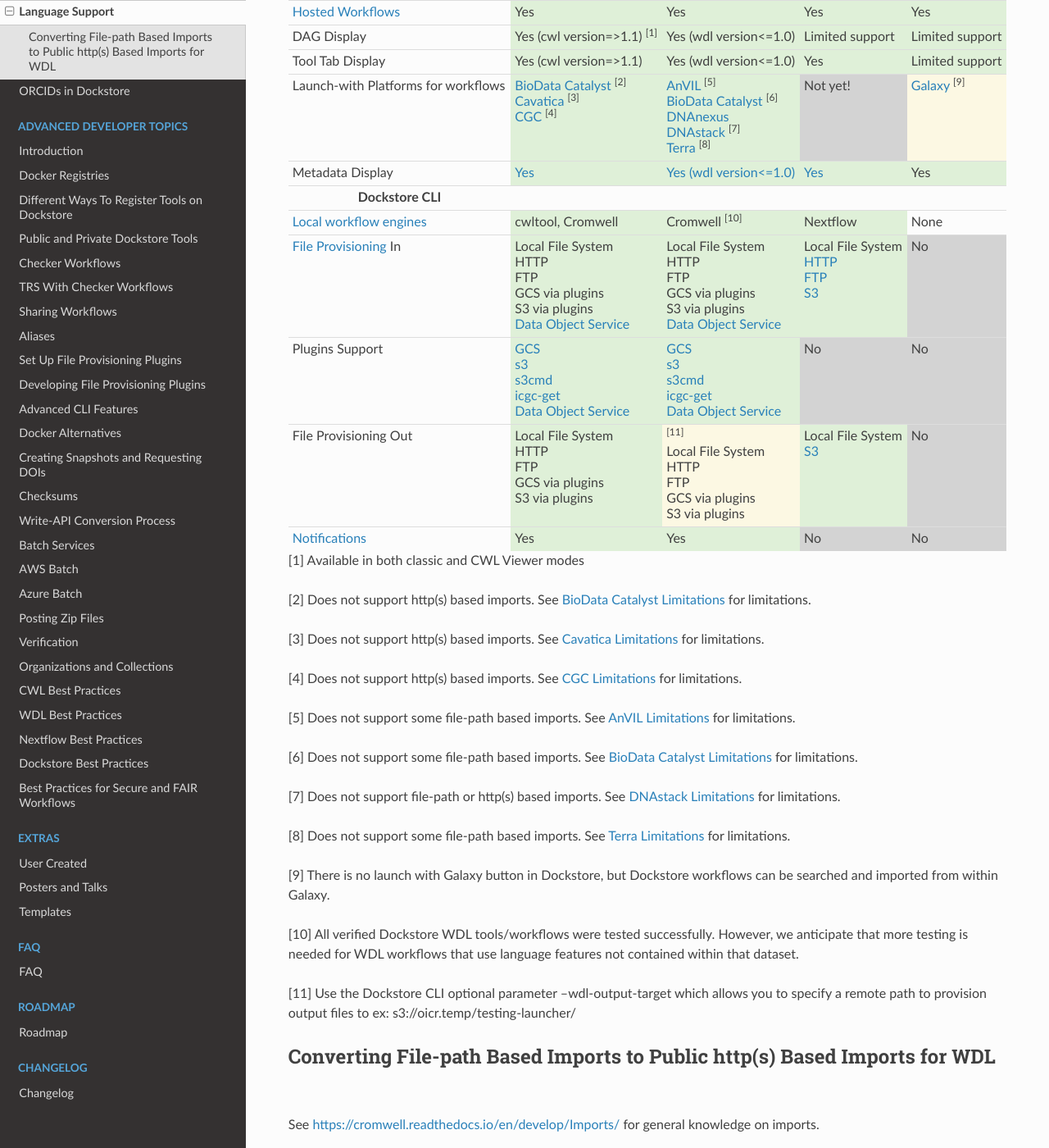
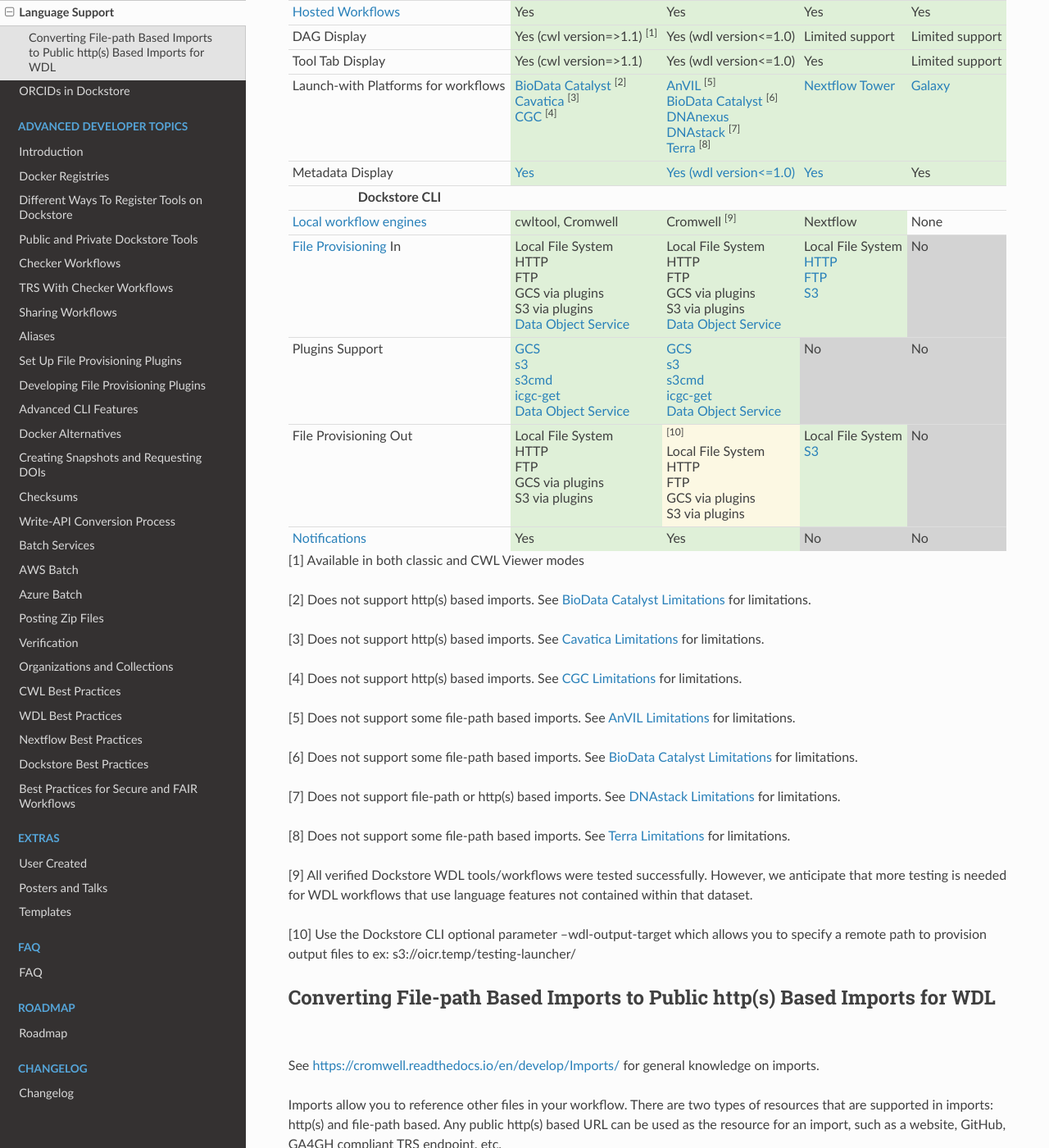
Before and after one commit to dockstore/dockstore-documentation, a Sphinx documentation site: the page built from docs/end-user-topics/language-support.rst, in a window 1280 px wide and 1400 px high, scrolled down 423 px. Shown: the whole window at 82% size. Built offline with Sphinx 7.4.7 and the Read the Docs theme 2.0.0, drawn with Linux system fonts in a browser that asks for light colours.

Commit message:
Update language support table
dockstore/dockstore#4288

Add Nextflow Tower instructions
Update Galaxy support

```diff
--- a/docs/_static/language-support.html
+++ b/docs/_static/language-support.html
@@ -90,9 +90,10 @@
                 <br>
                 <a href="../launch-with/terra-launch-with.html">Terra</a> <sup>[8]</sup>
             </td>
-            <td style="background-color:lightgray; padding: 5px;">Not yet!</td>
-            <td style="background-color:#fcf8e3; padding: 5px;">
-                <a href="../launch-with/galaxy-launch-with.html">Galaxy</a> <sup>[9]</sup>
+            <td style="background-color:#dff0d8; padding: 5px;">
+              <a href="../launch-with/nextflow-tower-launch-with.html">Nextflow Tower</a></td>
+            <td style="background-color:#dff0d8; padding: 5px;">
+                <a href="../launch-with/galaxy-launch-with.html">Galaxy</a>
             </td>
         </tr>
         <tr style="border-top: 1px solid #ddd; ">
@@ -178,7 +179,7 @@
                 <br>S3 via plugins
             </td>
             <td style="background-color:#fcf8e3; padding: 5px;">
-                <sup>[11]</sup>
+                <sup>[10]</sup>
                 <br>Local File System
                 <br>HTTP
                 <br>FTP
--- a/docs/end-user-topics/language-support.rst
+++ b/docs/end-user-topics/language-support.rst
@@ -36,12 +36,9 @@
 [8] Does not support some file-path based imports. See :ref:`Terra
 Limitations <terra-limitations>` for limitations.
 
-[9] There is no launch with Galaxy button in Dockstore, but Dockstore workflows can be searched and imported from within Galaxy.
+[9] All verified Dockstore WDL tools/workflows were tested successfully. However, we anticipate that more testing is needed for WDL workflows that use language features not contained within that dataset.
 
-[10] All verified Dockstore WDL tools/workflows were tested successfully. However, we anticipate that more testing is needed for WDL workflows that use language features not contained within that dataset.
-
-
-[11] Use the Dockstore CLI optional parameter --wdl-output-target which allows you to specify a remote path to provision output files to ex: s3://oicr.temp/testing-launcher/
+[10] Use the Dockstore CLI optional parameter --wdl-output-target which allows you to specify a remote path to provision output files to ex: s3://oicr.temp/testing-launcher/
 
 
 .. _converting-file-path-based-imports-to-public-http-s-based-imports-for-wdl:
--- a/docs/index.rst
+++ b/docs/index.rst
@@ -57,6 +57,7 @@
    launch-with/dnanexus-launch-with
    launch-with/dnastack-launch-with
    launch-with/galaxy-launch-with
+   launch-with/nextflow-tower-launch-with
    launch-with/terra-launch-with
 
 .. toctree::
```
Also changed, not shown: other parts of docs/_static/language-support.html (+1 -1 lines), docs/launch-with/nextflow-tower-launch-with.rst (added, +31 -0 lines), docs/assets/images/docs/nextflow_tower_from_dockstore.png (added), docs/assets/images/docs/nextflow_tower_launch_with.png (added).
